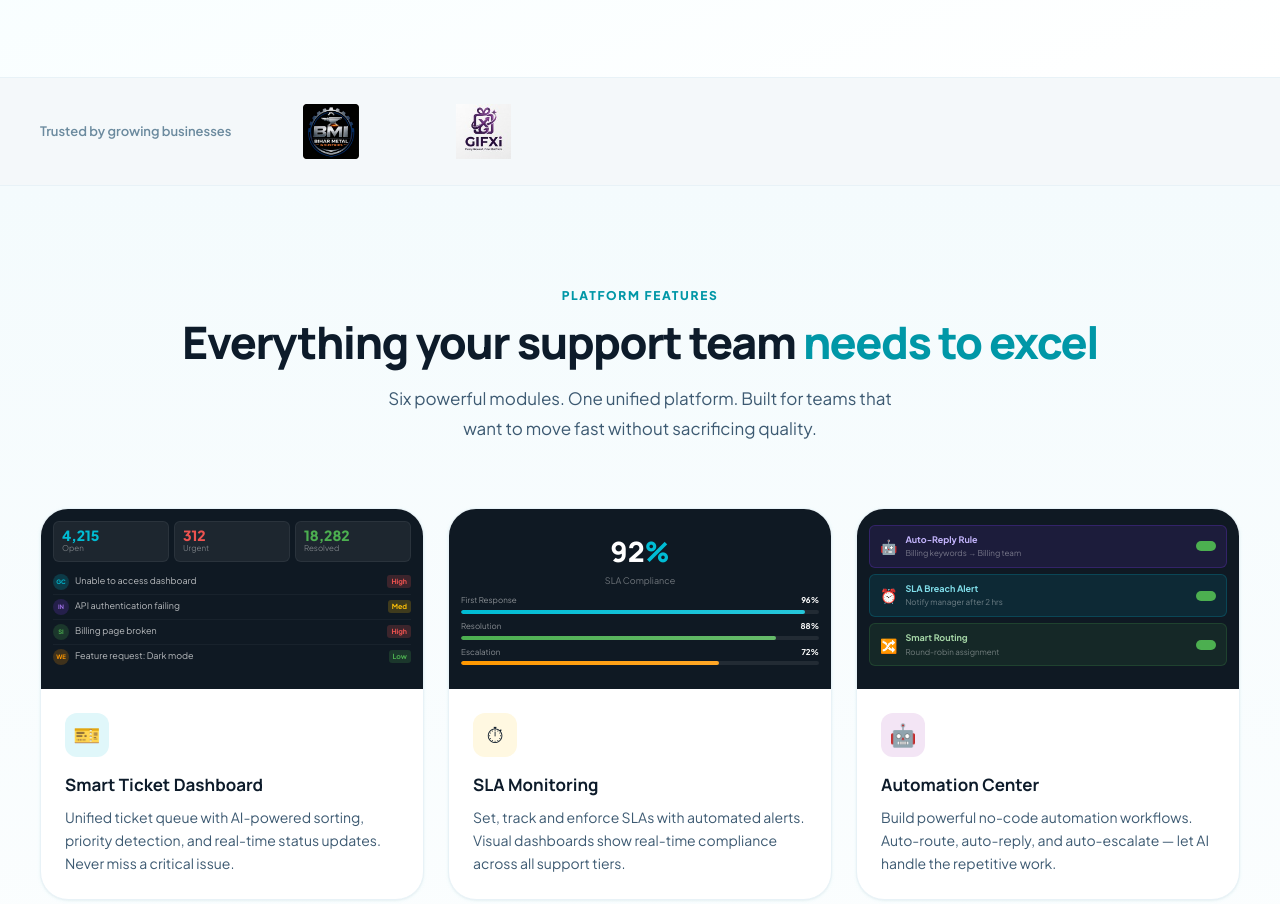
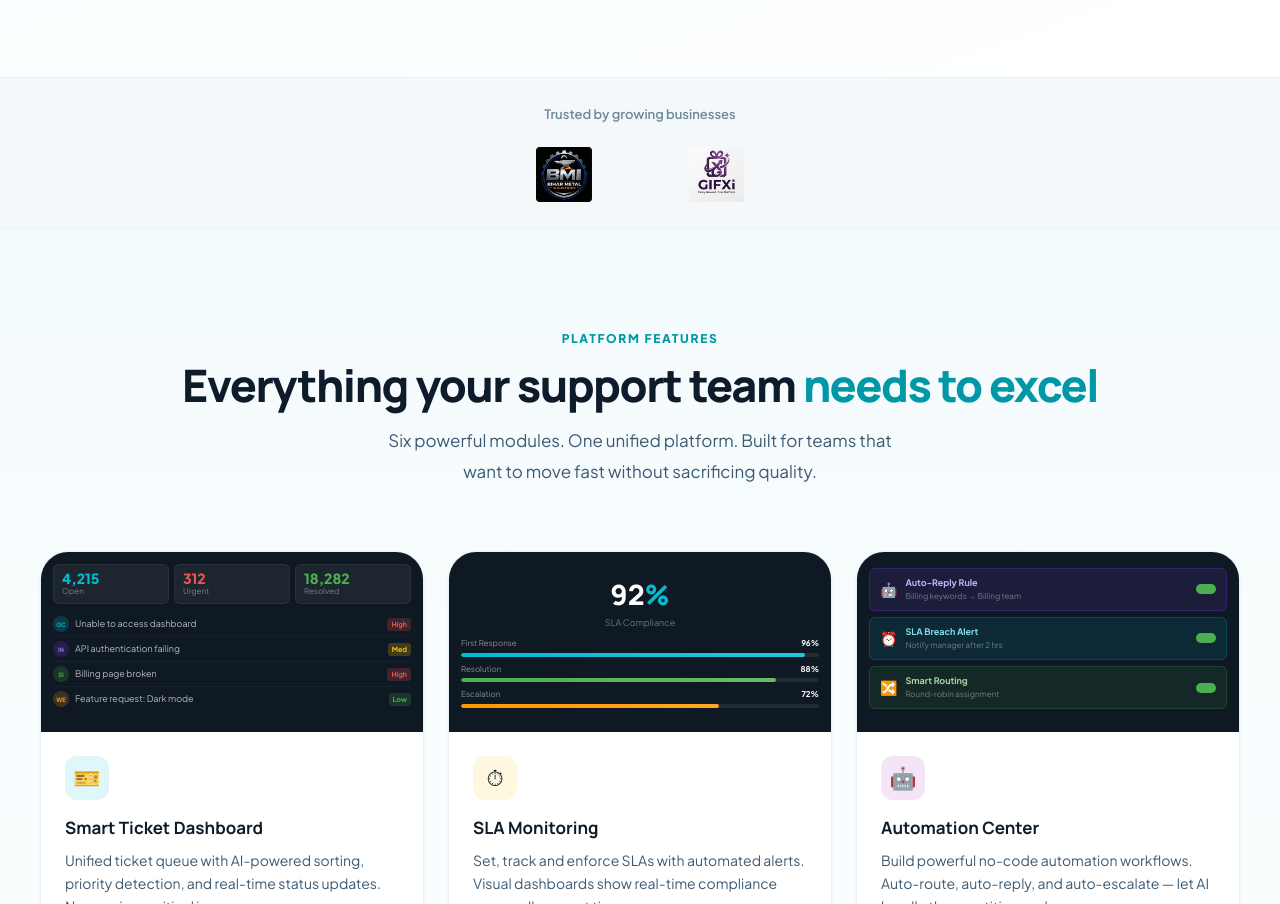
Before and after one commit to prithvikr845422/tickoradesk-website, a plain HTML site: page index.html in a window 1280 px wide. Shown: the part 926-1830 px from the top of the page. Drawn offline with nearby package versions, Linux system fonts and the light colour scheme.

Commit message:
Update index.html

```diff
--- a/index.html
+++ b/index.html
@@ -304,7 +304,15 @@ nav.scrolled { box-shadow: var(--shadow); }
   background: var(--ink-05); border-top: 1px solid var(--ink-10);
   border-bottom: 1px solid var(--ink-10); padding: 26px 40px;
 }
-.trust-inner { max-width: 1280px; margin: 0 auto; display: flex; align-items: center; gap: 40px; }
+.trust-inner {
+  max-width: 1280px;
+  margin: 0 auto;
+  display: flex;
+  flex-direction: column;
+  align-items: center;
+  justify-content: center;
+  gap: 22px;
+}
 .trust-label { font-size: 13px; font-weight: 600; color: var(--ink-40); white-space: nowrap; flex-shrink: 0; }
 .trust-logos { display: flex; align-items: center; gap: 32px; flex-wrap: wrap; }
 .trust-logo-item {
```
